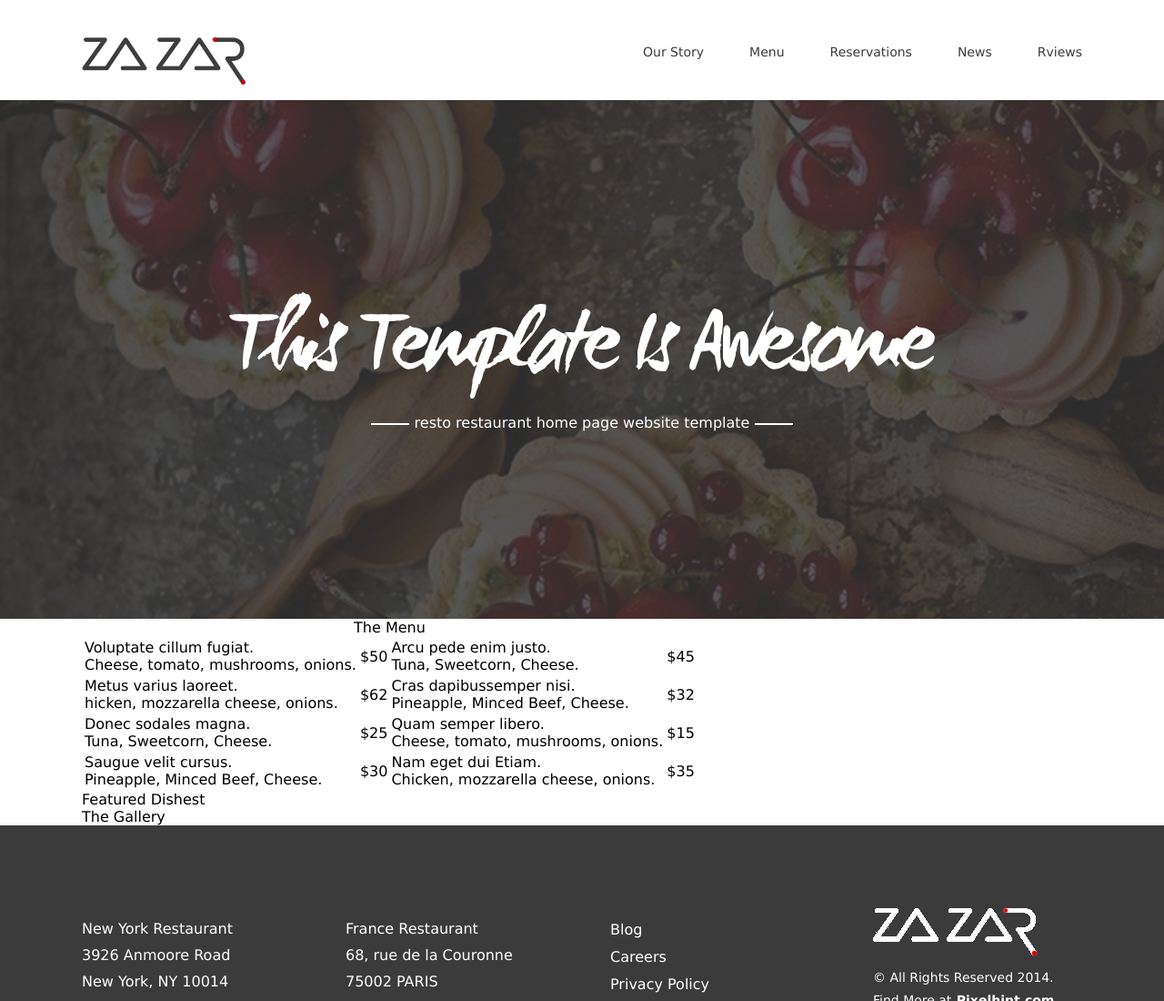
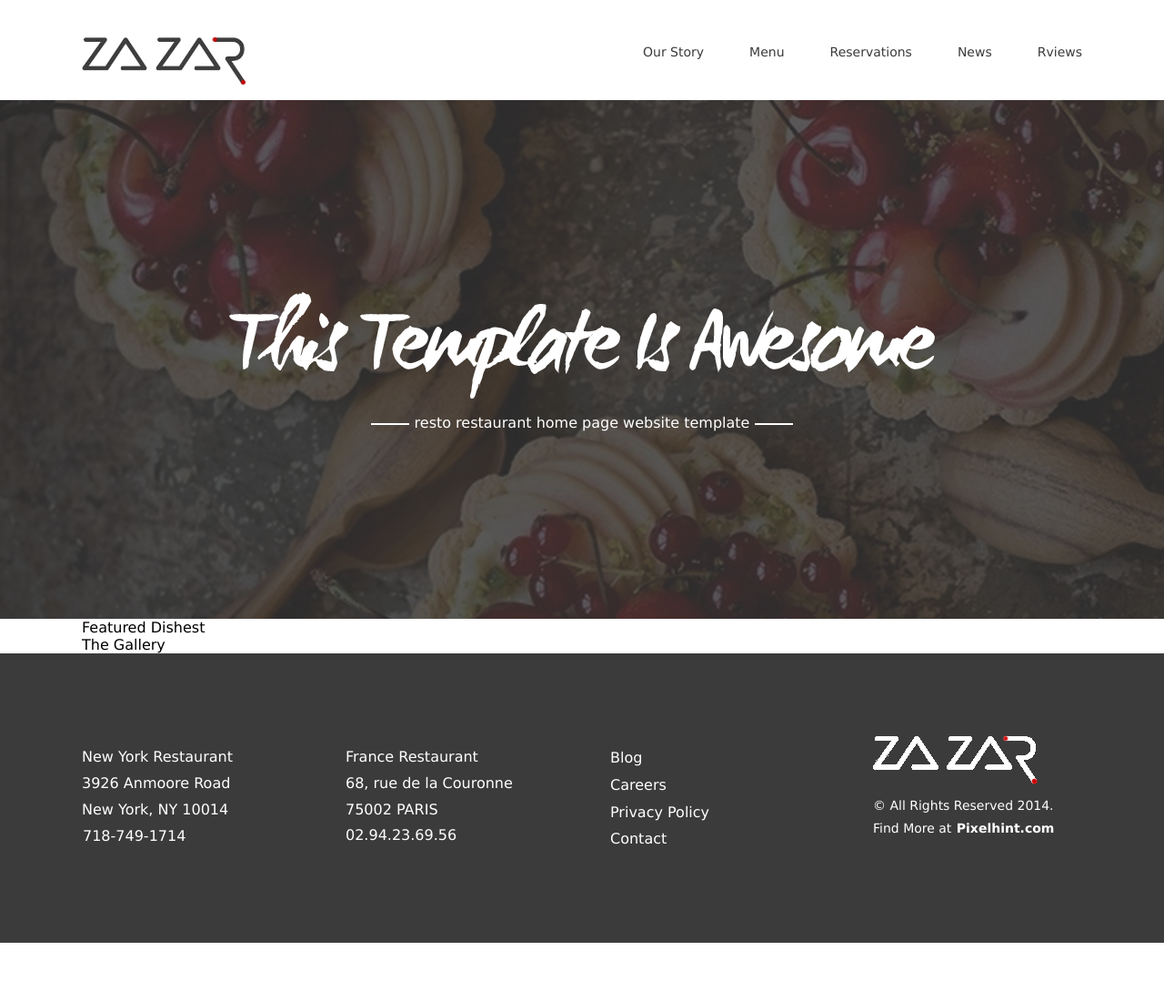
Before and after one commit to AriesDeng/blackpig1, a plain HTML site: page index.html in a window 1280 px wide. Shown: the top 1100 px of the page at 91% size. After the commit the page ends 1036 px from the top, so only its background shows below. Drawn offline with Linux system fonts and the light colour scheme.

Commit message:
Revert "自己写了index-list部分"
This reverts commit 31cea1f79e00ef49f97757961df67222fd4439cb.

```diff
--- a/index.html
+++ b/index.html
@@ -33,58 +33,7 @@
 			</p>
 		</div>
 	</div>
-	<div class="index-list public-container">
-		<table class="dish-table">
-			<caption>The Menu</caption>
-			<tr>
-				<td><p class="index-list-dishname">Voluptate cillum fugiat.</p>
-					<p class="dish-material">Cheese, tomato, mushrooms, onions.</p>
-				</td>
-				<td class="dish-price">$50</td>
-				<td>
-					<p class="index-list-dishname">Arcu pede enim justo.</p>
-					<p class="dish-material">Tuna, Sweetcorn, Cheese.</p>
-				</td>
-				<td class="dish-price">$45</td>
-			</tr>
-			<tr>
-				<td>
-					<p class="index-list-dishname">Metus varius laoreet.</p>
-					<p class="dish-material">hicken, mozzarella cheese, onions.</p>
-				</td>
-				<td class="dish-price">$62</td>
-				<td>
-					<p class="index-list-dishname">Cras dapibussemper nisi.</p>
-					<p class="dish-material">Pineapple, Minced Beef, Cheese.</p>
-				</td>
-				<td>$32</td>
-			</tr>
-			<tr>
-				<td>
-					<p class="index-list-dishname">Donec sodales magna.</p>
-					<p class="dish-material">Tuna, Sweetcorn, Cheese.</p>
-				</td>
-				<td>$25</td>
-				<td>
-					<p class="index-list-dishname">Quam semper libero.</p>
-					<p class="dish-material">Cheese, tomato, mushrooms, onions.</p>
-				</td>
-				<td class="dish-price">$15</td>
-			</tr>
-			<tr>
-				<td>
-					<p class="index-list-dishname">Saugue velit cursus.</p>
-					<p class="index-list-material">Pineapple, Minced Beef, Cheese.</p>
-				</td>
-				<td class="dish-price">$30</td>
-				<td>
-					<p class="index-list-dishname">Nam eget dui Etiam.</p>
-					<p class="index-list-material">Chicken, mozzarella cheese, onions.</p>
-				</td>
-				<td class="dish-price">$35</td>
-			</tr>
-		</table>
-	</div>
+	<div class="index-list public-container"></div>
 	<div class="index-panel public-container">
 		<div class="index-panel-header">Featured Dishest</div>
 	</div>
```
Also changed, not shown: images/index-list-headbg.png (deleted).
